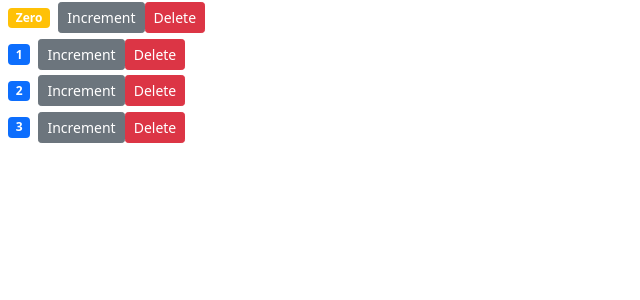
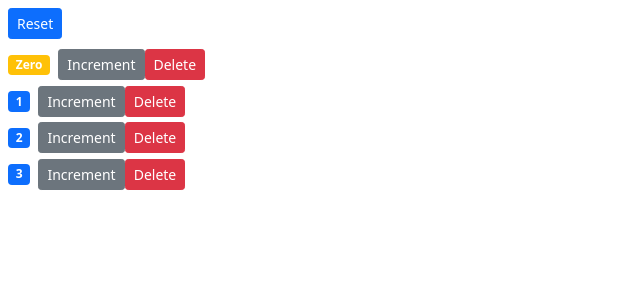
Before and after one commit to flick-23/react-app, a React (Create React App) app in the folder counter-app/: page / in a window 1280 px wide. Shown: the top 300 px of the page, without its empty margins (0-640 px from the left). Built offline with nearby package versions, Linux system fonts and the light colour scheme.

Commit message:
Single source of truth

```diff
--- a/counter-app/src/components/counters.jsx
+++ b/counter-app/src/components/counters.jsx
@@ -18,10 +18,23 @@
         //update the state of counters to the newCounters
         //overwrite counters property with newCounters constant
         this.setState({counters: newCounters});
-    }
+    };
+
+    //creating new array of counters and set state
+    handleReset = () =>{
+        const newCounters = this.state.counters.map(c=>{
+            c.value = 0;
+            return c});
+        this.setState({counters : newCounters});
+    };
 
     render() {
         return (<div>
+                <button
+                onClick={this.handleReset}
+                className="btn btn-primary btn-sm m-2">
+                    Reset
+                </button>
             {this.state.counters.map(counter =>
             <Counter
                 key={counter.id}
```
